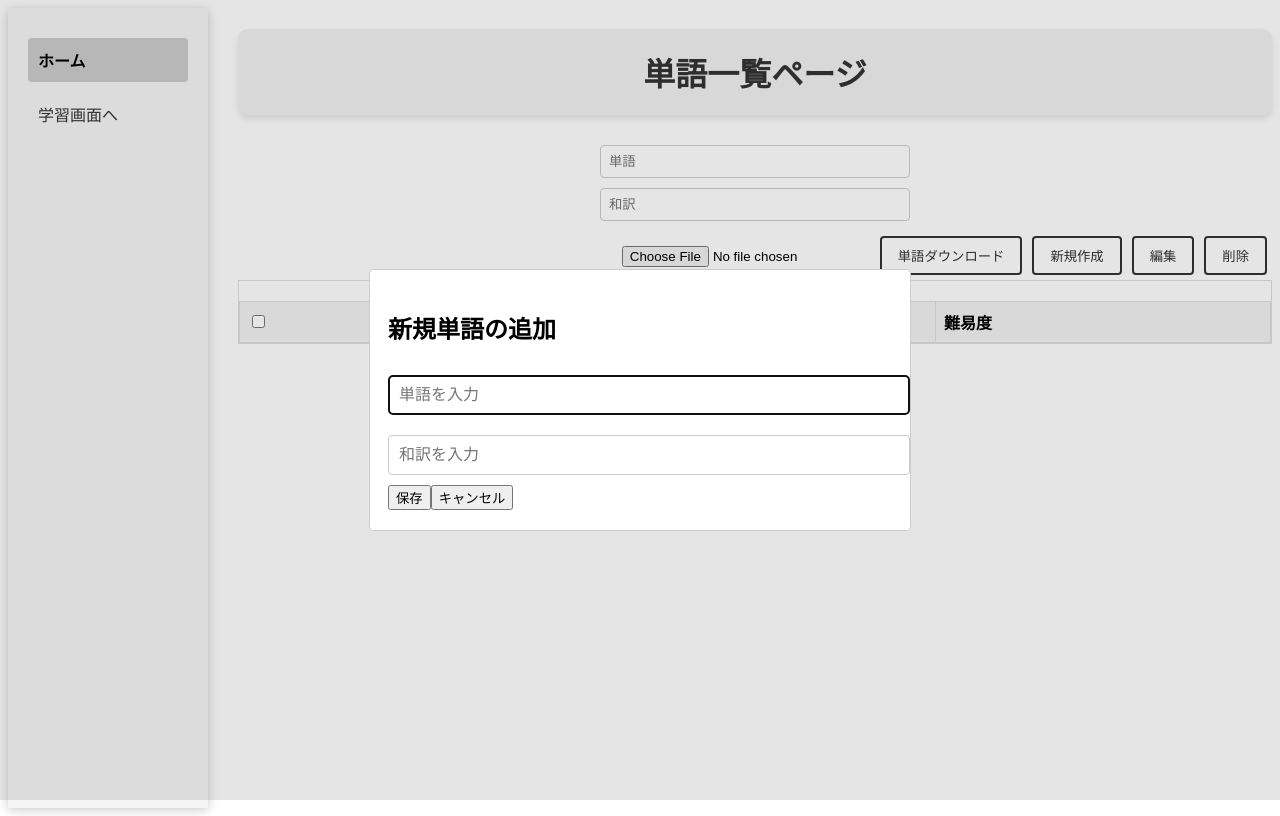
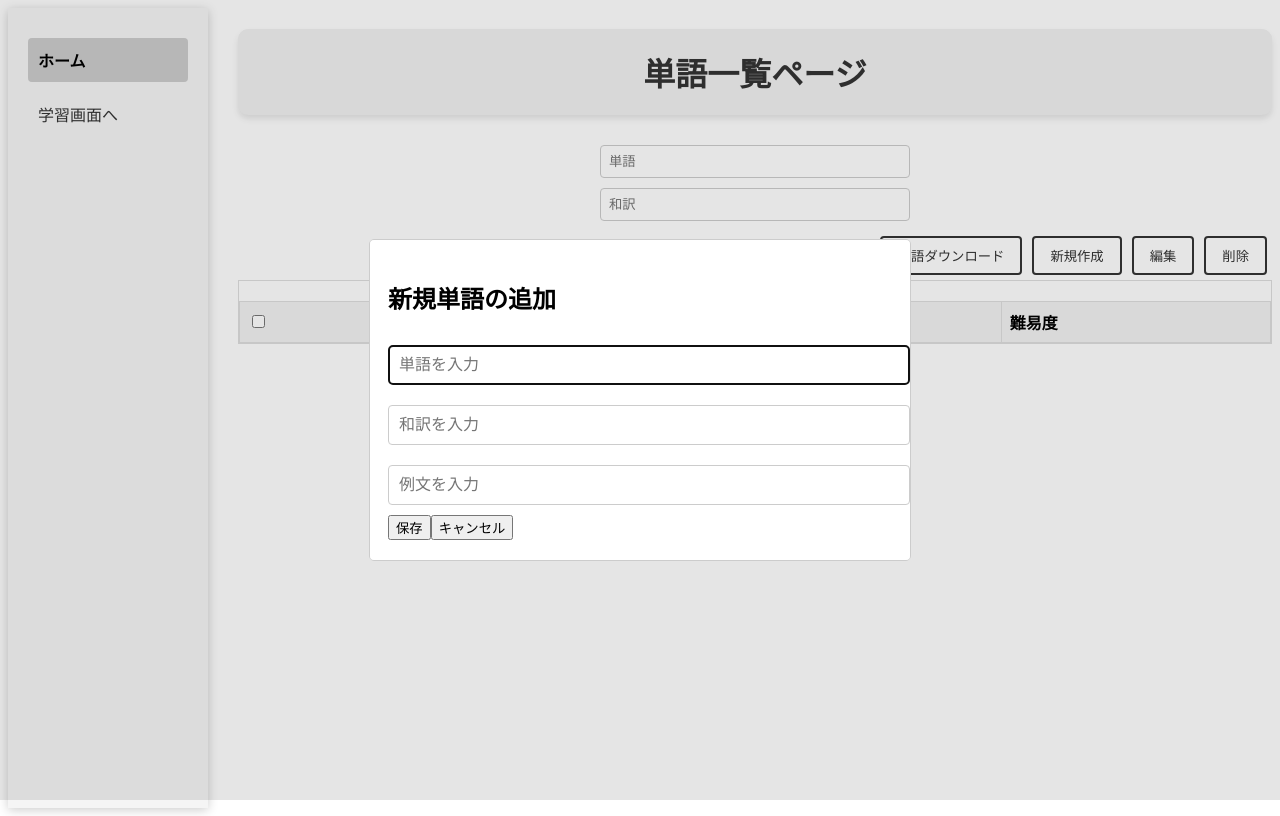
Before and after one commit to mod0dethink/VocabAppInVue, a Vue app: page / in a window 1280 px wide. Both pictures are taken after a click on the button "新規作成". Built offline with nearby package versions, Linux system fonts and the light colour scheme.

Commit message:
例文機能を追加

```diff
--- a/src/views/HomePage.vue
+++ b/src/views/HomePage.vue
@@ -17,6 +17,7 @@
       <h2>新規単語の追加</h2>
       <input v-model="inputWord" placeholder="単語を入力">
       <input v-model="inputTranslation" placeholder="和訳を入力">
+      <input v-model="inputExample" placeholder="例文を入力">
       <button @click="saveToLocalStorage">保存</button>
       <button @click="closeCreateDialog">キャンセル</button>
     </dialog>
@@ -25,6 +26,7 @@
       <h2>編集</h2>
       <input v-model="editWord" placeholder="単語を入力">
       <input v-model="editTranslation" placeholder="和訳を入力">
+      <input v-model="editExample" placeholder="例文を入力">
       <button @click="updateWord">更新</button>
       <button @click="closeEditDialog">キャンセル</button>
     </dialog>
@@ -36,6 +38,7 @@
             <th><input type="checkbox" @change="toggleAllChecks"></th> <!-- マスターチェックボックスを追加 -->
             <th>単語</th>
             <th>和訳</th>
+            <th>例文</th>
             <th>難易度</th>
           </tr>
         </thead>
@@ -44,6 +47,7 @@
             <td><input type="checkbox" v-model="word.checked"></td>
             <td>{{ word.word }}</td>
             <td>{{ word.translation }}</td>
+            <td>{{ word.example }}</td>
             <td>{{ word.difficulty || '未学習' }}</td>
           </tr>
         </tbody>
@@ -59,8 +63,10 @@ export default {
     return {
       inputWord: '',
       inputTranslation: '',
+      inputExample: '', // 例文用のプロパティを追加
       editWord: '',
       editTranslation: '',
+      editExample: '', // 編集時の例文用のプロパティを追加
       editIndex: null,
       words: [],
       showCreateDialog: false,
@@ -87,10 +93,11 @@ export default {
       this.$refs.createDialog.close();
     },
     saveToLocalStorage() {
-      this.words.push({ word: this.inputWord, translation: this.inputTranslation, checked: false });
+      this.words.push({ word: this.inputWord, translation: this.inputTranslation, example: this.inputExample, checked: false }); // 例文を追加
       this.updateLocalStorage();
       this.inputWord = '';
       this.inputTranslation = '';
+      this.inputExample = ''; // 例文フィールドをリセット
       this.$refs.createDialog.close();
     },
     updateLocalStorage() {
@@ -109,6 +116,7 @@ export default {
         this.editIndex = this.words.indexOf(checkedWords[0]);
         this.editWord = checkedWords[0].word;
         this.editTranslation = checkedWords[0].translation;
+        this.editExample = checkedWords[0].example; // 例文を編集用フィールドに設定
         this.$refs.editDialog.showModal();
       } else {
         alert('1つしか編集できません');
@@ -121,6 +129,7 @@ export default {
       if (this.editIndex !== null) {
         this.words[this.editIndex].word = this.editWord;
         this.words[this.editIndex].translation = this.editTranslation;
+        this.words[this.editIndex].example = this.editExample; // 例文を更新
         this.updateLocalStorage();
         this.closeEditDialog();
       }
--- a/src/views/LearningPage.vue
+++ b/src/views/LearningPage.vue
@@ -10,8 +10,8 @@
         <button @click="showTranslation = !showTranslation">和訳を表示</button>
         <p v-if="showTranslation">和訳: {{ currentWord.translation }}</p>
         <div v-if="showTranslation">
+          <button @click="updateWordDifficulty('簡単')">簡単</button>
           <button @click="updateWordDifficulty('普通')">普通</button>
-          <button @click="updateWordDifficulty('簡単')">簡単</button>
           <button @click="updateWordDifficulty('難しい')">難しい</button>
         </div>
       </div>
```
